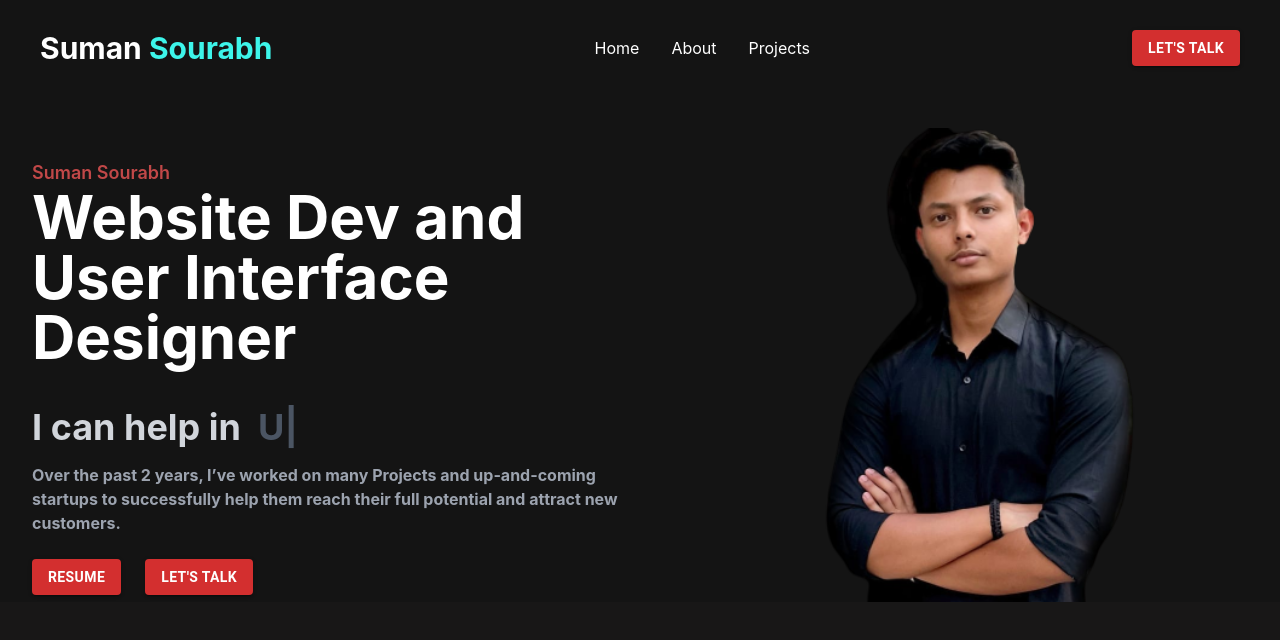
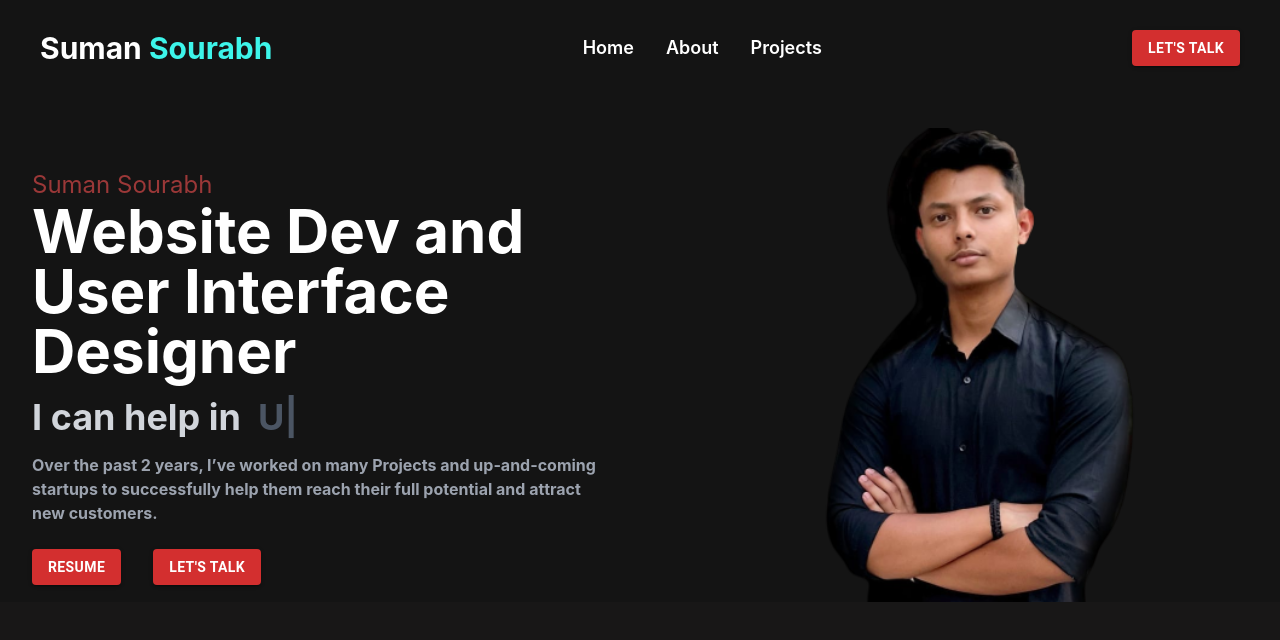
Before and after one commit to sumansourabh9155/Portfolio-Site, a React (Vite) app: page / in a window 1280 px wide. Shown: the top 640 px of the page. Built offline with nearby package versions, Linux system fonts and the light colour scheme.

Commit message:
Changes on Responsive View

```diff
--- a/src/component/UI/HeroSection/HeroSection.jsx
+++ b/src/component/UI/HeroSection/HeroSection.jsx
@@ -9,9 +9,9 @@ const HeroSection = () => {
             <div class="text-white container flex flex-col-reverse lg:flex-row items-center gap-12 mt-1  lg:mt-8 pl-4 lg:pl-8">
 
                 <div className="flex flex-1 flex-col items-center lg:items-start lg:pt-6">
-                    <p className="text-[#c14848] font-semibold text-lg md:text-left">Suman Sourabh</p>
+                    <p className="text-[#9b3838] font-regular text-2xl md:text-left">Suman Sourabh</p>
 
-                    <h2 class="text-3xl font-bold text-white text-3xl sm:text-5xl md:text-6xl text-center lg:text-left mb-6 ">
+                    <h2 class="text-3xl pr-8 font-bold text-white text-3xl sm:text-4xl md:text-5xl lg:text-6xl text-center lg:text-left ">
                         Website Dev and User Interface Designer
                     </h2>
                     <div className='text-2xl  sm:text-3xl md:text-3xl lg:text-4xl font-bold md:py-4 text-gray-300 md:flex md:item-start text-center'>
@@ -29,14 +29,14 @@ const HeroSection = () => {
                     </div>
 
 
-                    <p className="text-gray-400 font-bold text-md text-center lg:text-left mb-6">
+                    <p className="text-gray-400 font-bold text-md text-center lg:text-left mb-6 lg:pr-6">
                         Over the past 2 years, I’ve worked on many Projects and
 
                         up-and-coming startups to successfully help them reach
 
                         their full potential and attract new customers.
                     </p>
-                    <div className="flex justify-center flex-wrap gap-6">
+                    <div className="flex justify-center flex-wrap gap-8">
                         <Button variant="contained" color="error" sx={{ fontWeight: 'bold' }} >
                             Resume
                         </Button>
--- a/src/component/UI/Navbar/Navbar.jsx
+++ b/src/component/UI/Navbar/Navbar.jsx
@@ -11,9 +11,9 @@ const Navbar = () => {
     }
     return (<div>
 
-        <div className="flex items-center justify-between h-24 max-w-[1240p] mx-auto p-10 text-white z-[-10]">
+        <div className="flex items-center justify-between h-24 max-w-[1240p] mx-auto p-10 text-white z-[100]">
             <h1 className="text-3xl font-bold">Suman <spam className="text-[#3DF5EA]">Sourabh</spam></h1>
-            <ul className="hidden md:flex">
+            <ul className="hidden md:flex font-semibold lg:text-lg">
                 <li className="p-4">Home</li>
                 <li className="p-4">About</li>
                 <li className="p-4">Projects</li>
@@ -27,7 +27,7 @@ const Navbar = () => {
             <div onClick={setMenu} className="block md:hidden">
                 {!showMenu ? <ImCross size={25} /> : <BiMenuAltRight size={25} />}
             </div>
-            <div className={!showMenu ? "fixed left-0 top-0 w-[60%] h-full border-r-grey-900 pt-8  border-b-2 bg-gray-800 ease-in-out duration-500 md:hidden" : "fixed left-[-100%] md:hidden"}>
+            <div className={!showMenu ? "fixed left-0 top-0 w-[60%] h-full border-r-grey-900 pt-8  border-b-2 bg-gray-800 ease-in-out duration-300 md:hidden" : "fixed left-[-100%] md:hidden"}>
                 <h1 className="w-full text-3xl font-bold pl-8">Suman <spam className="text-[#3DF5EA]">Sourabh</spam></h1>
 
                 <ul className='p-4 uppercase'>
```
